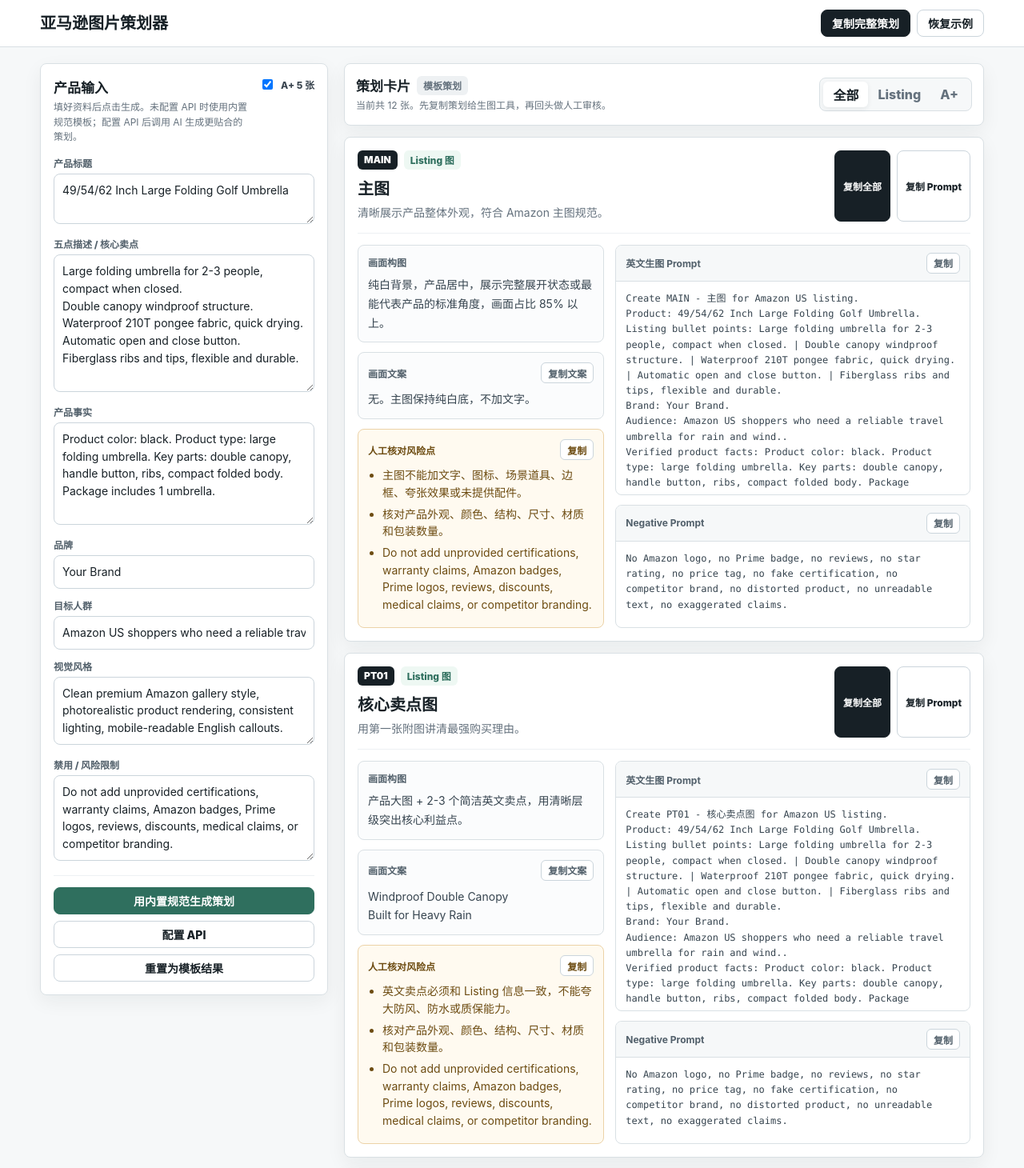
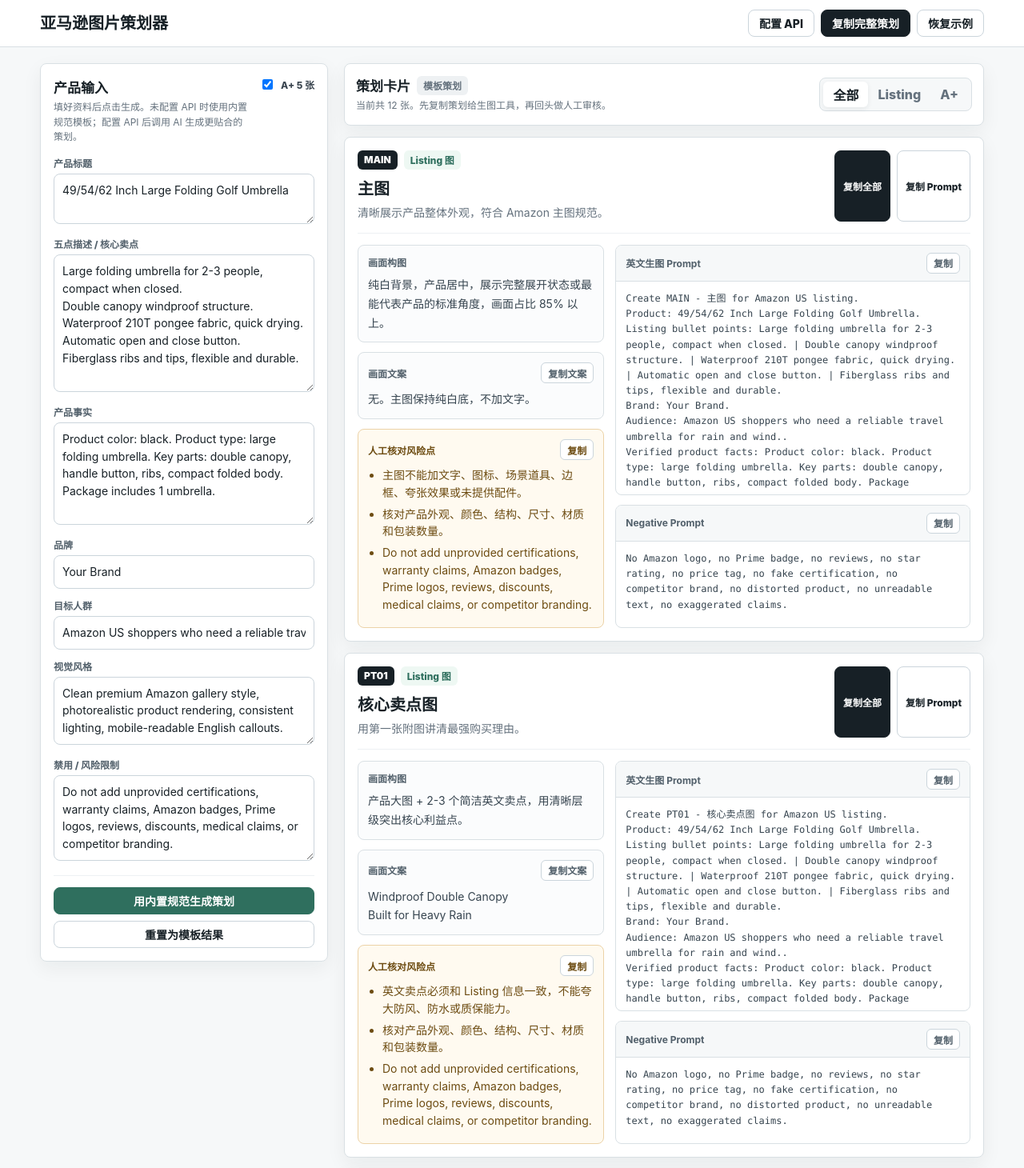
Before and after one commit to WoodSlope/amazon-ai-planner, a React (Vite) app: page / in a window 1280 px wide. Shown: the top 1460 px of the page at 80% size. Built offline with nearby package versions, Linux system fonts and the light colour scheme.

Commit message:
Move API settings button to top bar

```diff
--- a/src/App.tsx
+++ b/src/App.tsx
@@ -453,6 +453,9 @@ export default function App() {
           <h1>亚马逊图片策划器</h1>
         </div>
         <div className="header-actions">
+          <button type="button" className={`button ${hasApiConfig ? 'configured' : ''}`} onClick={() => setShowApiModal(true)}>
+            {hasApiConfig ? 'API 已配置' : '配置 API'}
+          </button>
           <button type="button" className="button primary" onClick={copyAll}>
             {copiedKey === 'all' ? '已复制全部' : '复制完整策划'}
           </button>
@@ -491,9 +494,6 @@ export default function App() {
                   : hasApiConfig
                     ? '生成 AI 策划'
                     : '用内置规范生成策划'}
-              </button>
-              <button type="button" className="button wide" onClick={() => setShowApiModal(true)}>
-                {hasApiConfig ? 'API 已配置' : '配置 API'}
               </button>
               <button type="button" className="button wide" onClick={useTemplatePlans}>
                 重置为模板结果
--- a/src/index.css
+++ b/src/index.css
@@ -90,6 +90,12 @@ h1 {
   border-color: #2f6f5e;
   background: #2f6f5e;
   color: #ffffff;
+}
+
+.button.configured {
+  border-color: #b8e0cb;
+  background: #ecf9f1;
+  color: #246247;
 }
 
 .button.wide {
```
